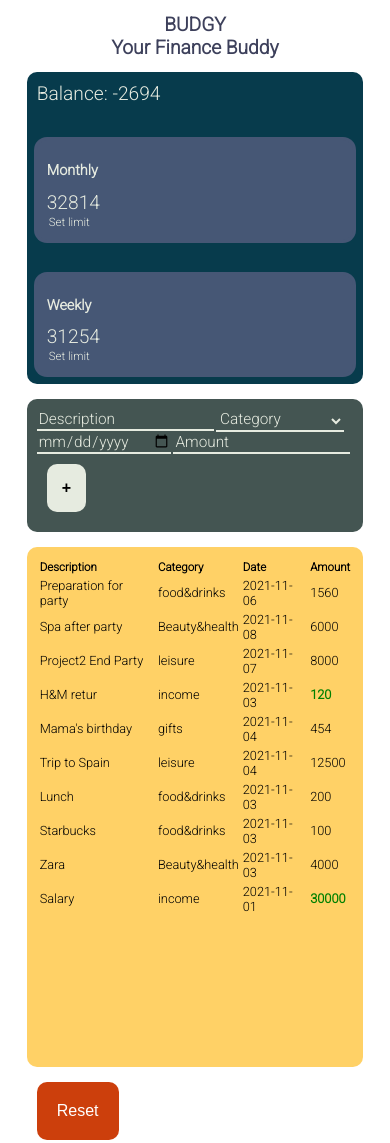
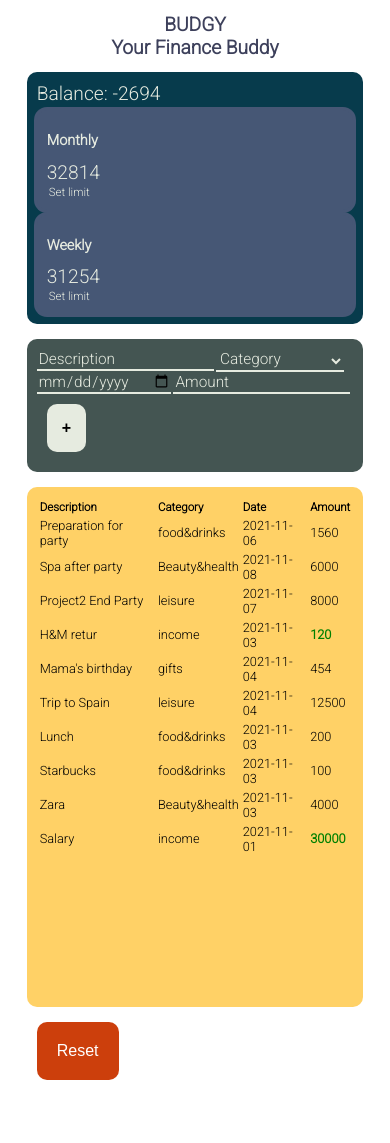
Before and after one commit to AntociM/budgy, a plain HTML site: page index.html in a window 390 px wide. After the commit the page ends 1088 px from the top, so only its background shows below. Drawn offline with Linux system fonts and the light colour scheme.

```diff
--- a/assets/css/style.css
+++ b/assets/css/style.css
@@ -241,7 +241,7 @@
 
     .dashboard {
         grid-template-columns: repeat(1, 1fr);
-        grid-gap: 5x;
+        grid-gap: 5px;
         padding: 10px;
         margin: 0;
     }
```
Also changed, not shown: 1 other file.
